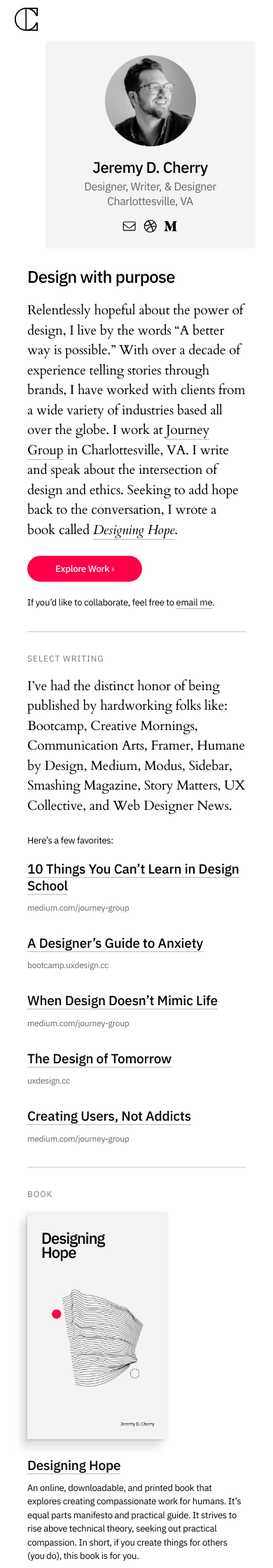
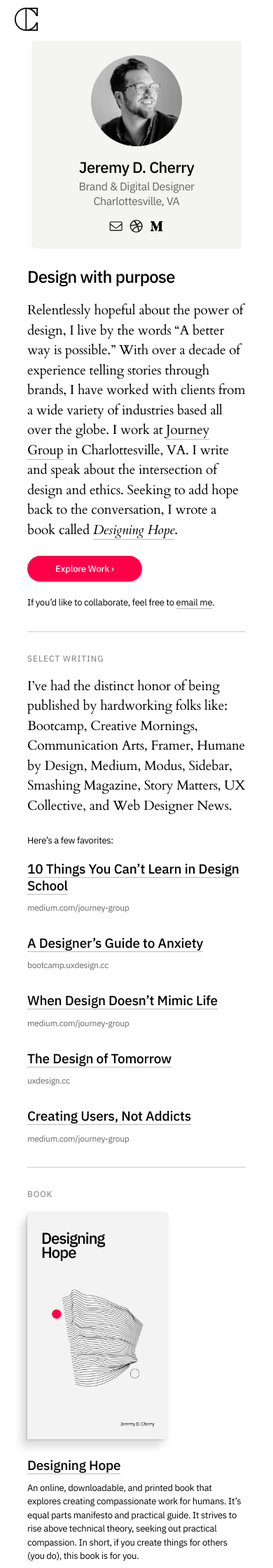
Before and after one commit to jeremydcherry/jeremydcherry.github.io, a Jekyll site: the page built from index.md, in a window 390 px wide. Shown: the top 2240 px of the page at 70% size. Built offline with Jekyll 4.4.1, drawn with Linux system fonts in a browser that asks for light colours.

Commit message:
Updated mobile styles

```diff
--- a/_includes/profile.html
+++ b/_includes/profile.html
@@ -2,7 +2,7 @@
 	<div class="profile">
 		<img src="/images/jeremy-headshot.jpg" class="avatar" alt="Photo of Jeremy D. Cherry"><br/>
 		<h1 class="profile-card">Jeremy D. Cherry</h1>
-		<h2 class="profile-card">Designer, Writer, &amp; Designer<br/>
+		<h2 class="profile-card">Brand &amp; Digital Designer<br/>
 		Charlottesville, VA</h2>
 		<a href="mailto:jeremy@jeremydcherry.com" class="social-link"><img src="/images/email.svg" class="social-icon"></a>
 		<a href="https://www.dribbble.com/jeremydcherry" class="social-link"><img src="/images/dribbble.svg" class="social-icon"></a>
--- a/_sass/main.scss
+++ b/_sass/main.scss
@@ -517,6 +517,7 @@
   .page-header{margin: .25em auto .5em;}
   .column{width: 100%;}
   .column-half{width: 100%;}
+  .col-main-half-1{padding: 0 10% 0 10%;}
   .about{text-align: left; margin: 10px 0 0 20px;}
   .nav-left{width: 25%; text-align: left; padding-left: 20px;}
   .nav-right{width: 75%; text-align: right; padding-top: 10px; padding-right: 20px;}
@@ -528,7 +529,7 @@
   img.avatar{margin: 0 0 10px;}
   .main-page{margin: 1em auto; max-width: 85%;}
   img.book-cover{width: 200px; margin:0 auto 1.25em;}
-  .book{display: block;margin: 1em 0 29em;}
+  .book{display: block;margin: 1em 0 30em;}
   h1{font-size: 24px;}
   h2{font-size: 19px;}
   h3{font-size: 12px;}
```
Also changed, not shown: content/404.md (+1 -1 lines).
